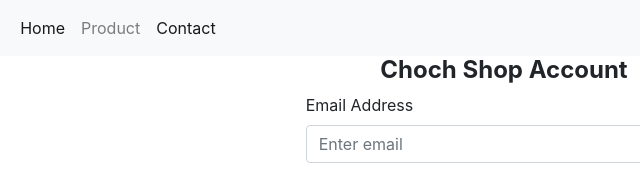
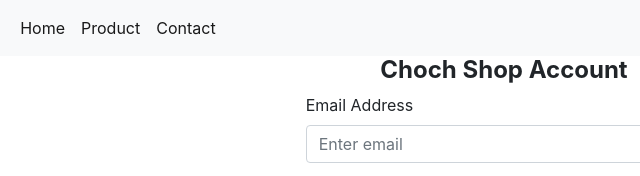
Before and after one commit to iabonirob/HTML-CSS-Capstone, a plain HTML site: page login.html in a window 1280 px wide. Shown: the top 176 px of the page, 136-776 px from the left. Drawn offline with nearby package versions, Linux system fonts and the light colour scheme.

Commit message:
fixed nav bar anchors

```diff
--- a/login.html
+++ b/login.html
@@ -25,7 +25,7 @@
               <a class="nav-link" href="index.html">Home <span class="sr-only">(current)</span></a>
             </li>
             <li class="nav-item">
-              <span class="nav-link" href="products.html">Product<span class="sr-only">(current)</span></a>
+              <a class="nav-link active" href="products.html">Product<span class="sr-only">(current)</span></a>
             </li>
             <li class="nav-item active">
                 <a class="nav-link" href="contact.html">Contact<span class="sr-only">(current)</span></a>
```
